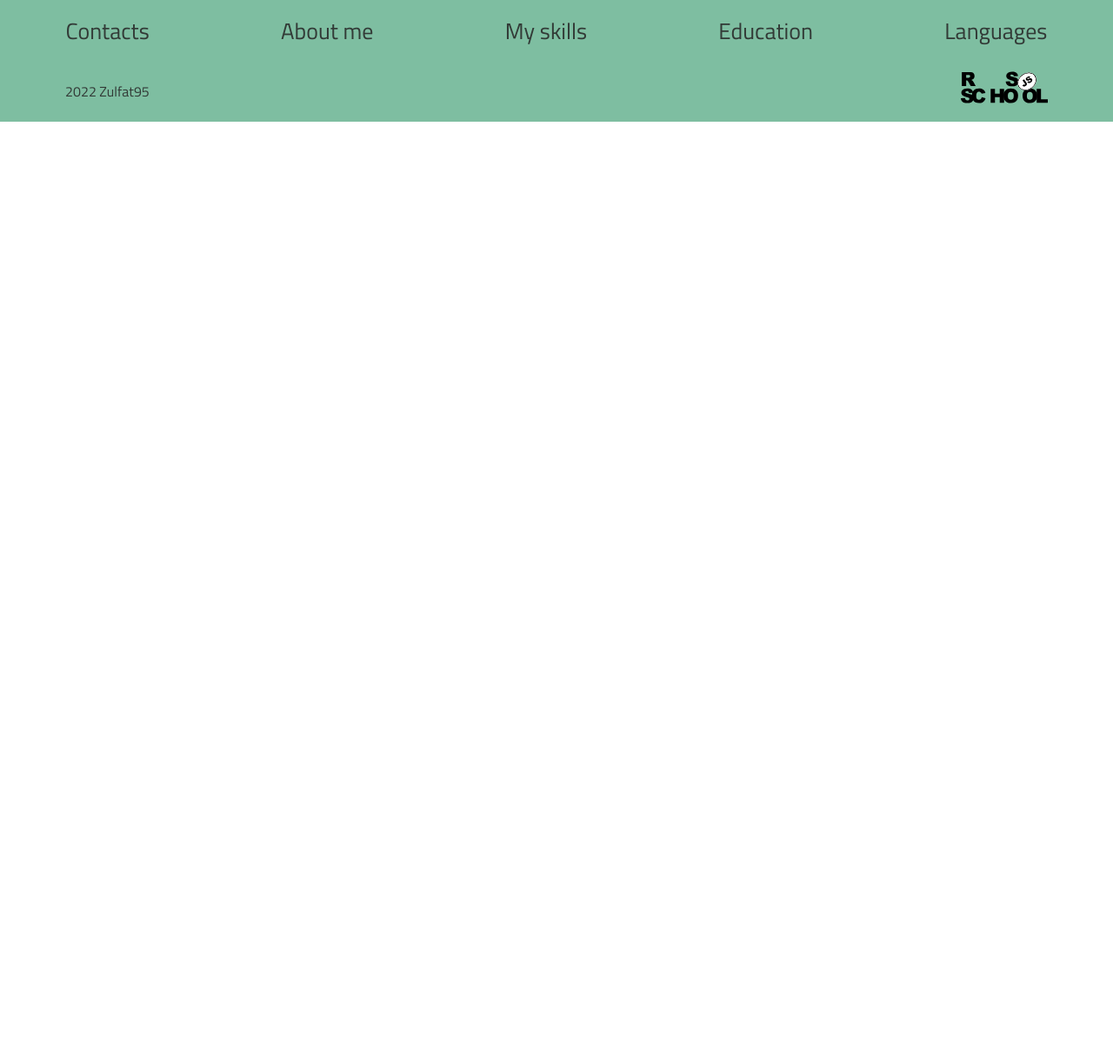
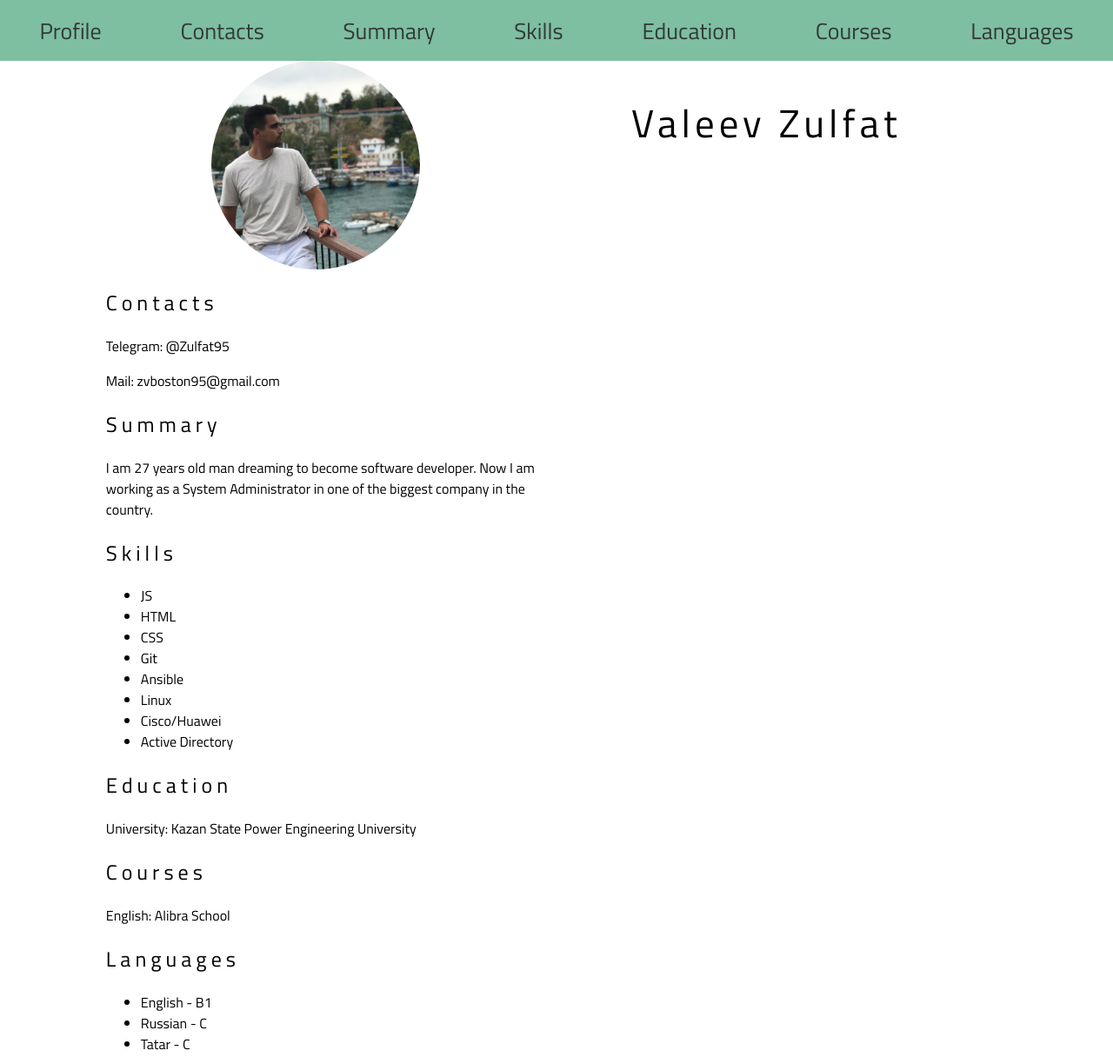
Before and after one commit to zulfat95/CV, a plain HTML site: page index.html in a window 1280 px wide. Shown: the top 1216 px of the page at 87% size. Before the commit the page ends 800 px from the top, so only its background shows below. Drawn offline with Linux system fonts and the light colour scheme.

Commit message:
feat: add main

```diff
--- a/index.html
+++ b/index.html
@@ -6,23 +6,79 @@
     <meta name="viewport" content="width=device-width, initial-scale=1.0">
     <title>cv</title>
     <link rel="stylesheet" href="style.css">
-    <link rel="icon" href="assets/favicon.ico">
+    <link rel="icon" href="assets/img/favicon.ico">
 </head>
 <body>
 <header class="header">
     <nav>
-        <ul>
-            <li><a href="">Contacts</a></li>
-            <li><a href="">About me</a></li>
-            <li><a href="">My skills</a></li>
-            <li><a href="">Education</a></li>
-            <li><a href="">Languages</a></li>
+        <ul class="nav-list">
+            <li><a href="#profile">Profile</a></li>
+            <li><a href="#contacts">Contacts</a></li>
+            <li><a href="#summary">Summary</a></li>
+            <li><a href="#skills">Skills</a></li>
+            <li><a href="#education">Education</a></li>
+            <li><a href="#courses">Courses</a></li>
+            <li><a href="#languages">Languages</a></li>
         </ul>
     </nav>
 </header>
+<main class="main-container">
+    <div class="container">
+        <section class="profile" class="section" id="profile">
+            <img class="avatar" src="assets/img/avatar.jpg" alt="avatar">
+            <h1 class="section-title" class="name">Valeev Zulfat</h1>
+        </section>
+
+        <section class="section" id="contacts">
+            <h2 class="section-title">Contacts</h2>
+            <p>Telegram: @Zulfat95</p>
+            <p>Mail: zvboston95@gmail.com</p>
+        </section>
+
+        <section class="section" id="summary">
+            <h2 class="section-title">Summary</h2>
+            <p>I am 27 years old man dreaming to become software developer. Now I am working as a System Administrator in one of the biggest company in the country.</p>
+        </section>
+
+        <section class="section" id="skills">
+            <h2 class="section-title">Skills</h2>
+            <ul>
+                <li>JS</li>
+                <li>HTML</li>
+                <li>CSS</li>
+                <li>Git</li>
+                <li>Ansible</li>
+                <li>Linux</li>
+                <li>Cisco/Huawei</li>
+                <li>Active Directory</li>
+            </ul>
+        </section>
+
+        <section class="section" id="education">
+            <h2 class="section-title">Education</h2>
+            <p>University: Kazan State Power Engineering University
+            </p>
+        </section>
+
+        <section class="section" id="courses">
+            <h2 class="section-title">Courses</h2>
+            <p>English: Alibra School</p>
+        </section>
+
+        <section class="section" id="languages">
+            <h2 class="section-title">Languages</h2>
+            <ul>
+                <li>English - B1</li>
+                <li>Russian - C</li>
+                <li>Tatar - C</li>
+            </ul>
+        </section>
+
+    </div>
+</main>
 <footer class="footer">
-    <span class="info">2022 Zulfat95</span>
-    <a href="https://rs.school/js/"><img class="logo" src="assets/rs_school_js.svg" alt="rs_school_js" height="60" width="100"></a>
+    <span class="info"><span class="copy">&copy;</span> 2022 Zulfat95</span>
+    <a href="https://rs.school/js/" target="blank"><img class="logo" src="assets/img/rs_school_js.svg" alt="rs_school_js" height="60" width="100"></a>
 </footer>
 </body>
 </html>
--- a/style.css
+++ b/style.css
@@ -13,6 +13,10 @@ html, body {
     padding: 0;
 }
 
+html {
+    scroll-behavior: smooth;
+}
+
 body {
     font-family: 'Titillium Web';
 }
@@ -22,7 +26,11 @@ body {
     color: rgba(40, 40, 40, 0.884);
 }
 
-ul {
+.section-title {
+    letter-spacing: 5px;
+}
+
+.nav-list {
     min-height: 70px;
     display: flex;
     flex-direction: row;
@@ -36,10 +44,48 @@ a {
     text-decoration: none;
     color: inherit;
     font-size: 26px;
+    transition: color 0.4s;
 }
 
-li {
+.header a:hover {
+    color:rgb(255, 254, 254)
+}
+
+nav li {
     list-style-type: none;
+}
+
+.main-container {
+    display: flex;
+    flex-wrap: wrap;
+}
+
+.container {
+    max-width: 1440px;
+    margin: 0 auto;
+}
+
+.section {
+    width: 50%;
+}
+
+@media (max-width: 768px) {
+    .section {
+        width: 100%;
+    }
+}
+
+.profile {
+    display: flex;
+    justify-content: space-around;
+    flex-direction: row;
+    font-size: 30px;
+}
+
+.avatar {
+    width: 240px;
+    height: 240px;
+    border-radius: 50%;
 }
 
 .footer {
@@ -53,9 +99,11 @@ li {
 }
 
 .info {
-    margin-left: 75px;
+    margin-left: 45px;
+    font-size: 22px;
+    font-weight: 100;
 }
 
 .logo {
-    margin-right: 75px;
+    margin-right: 45px;
 }
```
Also changed, not shown: assets/img/avatar.jpg (added), assets/img/favicon.ico (renamed from assets/favicon.ico), assets/img/rs_school_js.svg (renamed from assets/rs_school_js.svg).
